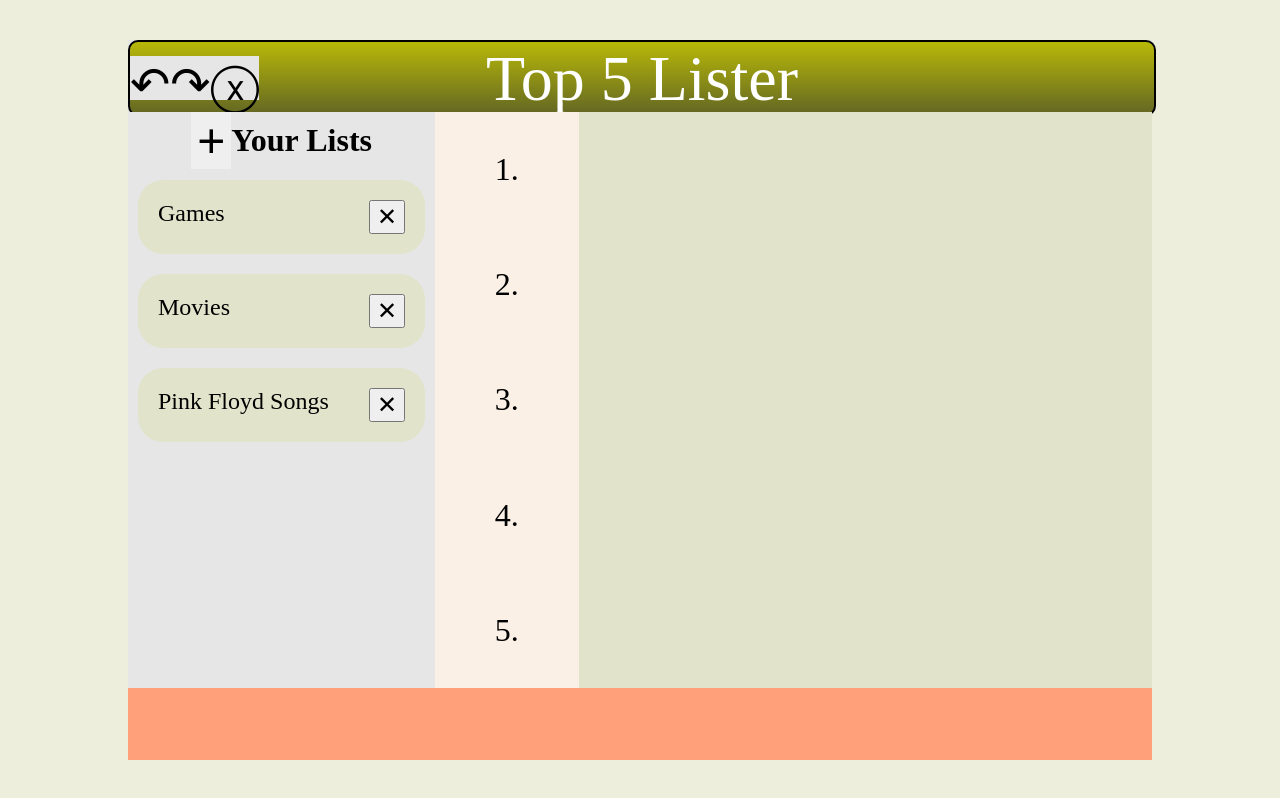
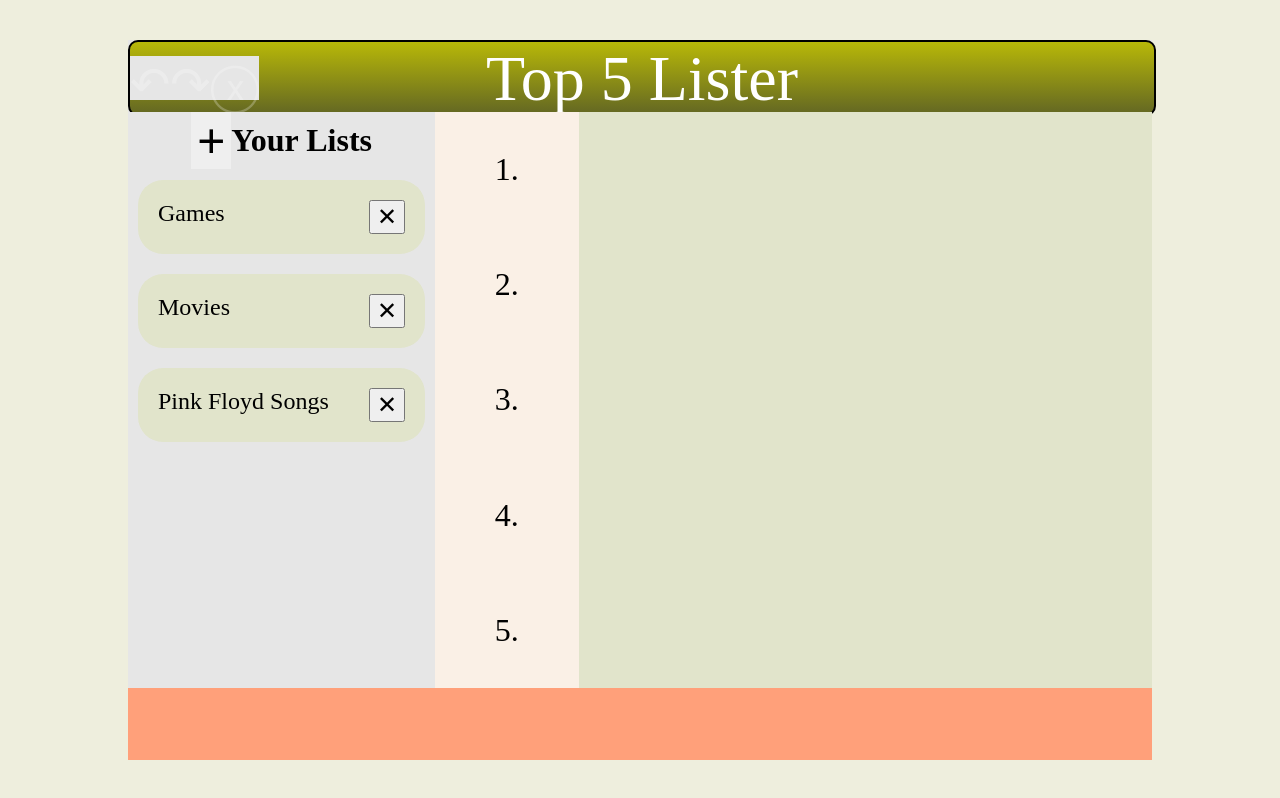
Before and after one commit to GeorgeChengsbu/CSE316_HW2, a React (Create React App) app: page / in a window 1280 px wide. Built offline with nearby package versions, Linux system fonts and the light colour scheme.

Commit message:
foolproofClose

```diff
--- a/src/App.css
+++ b/src/App.css
@@ -156,11 +156,18 @@ body {
   display:flex
 }
 
-.top5-button, .top5-button-disabled {
+.top5-button{
   font-size:36pt;
   border-width: 0px;
   float:left;
   color: black;
+  cursor: pointer;
+}
+.top5-button-disabled {
+  font-size:36pt;
+  border-width: 0px;
+  float:left;
+  color: white;
   cursor: pointer;
 }
 
--- a/src/App.js
+++ b/src/App.js
@@ -177,6 +177,7 @@ class App extends React.Component {
                 <Banner
                     title='Top 5 Lister'
                     closeCurrentListCall={this.closeCurrentList}
+                    currentList = {this.state.currentList}
                     />
                 <Sidebar
                     heading='Your Lists'
--- a/src/components/Banner.js
+++ b/src/components/Banner.js
@@ -3,12 +3,13 @@ import EditToolbar from "./EditToolbar";
 
 export default class Banner extends React.Component {
     render() {
-        const {closeCurrentListCall, title} = this.props;
+        const {closeCurrentListCall, title, currentList} = this.props;
         return (
             <div id="top5-banner">
                 {title}
                 <EditToolbar
                 closeCurrentListCallback = {closeCurrentListCall}
+                currentList = {currentList}
                 />
             </div>
         );
--- a/src/components/EditToolbar.js
+++ b/src/components/EditToolbar.js
@@ -3,16 +3,38 @@ import React from "react";
 export default class EditToolbar extends React.Component {
     render() {
         const {closeCurrentListCallback, currentList} = this.props;
+        if (currentList === null) {
             return (
                 <div id="edit-toolbar">
                     <div
                         id='undo-button'
-                    className="top5-button">
+                        className="top5-button-disabled">
                             &#x21B6;
                     </div>
                     <div
                         id='redo-button'
-                    className="top5-button">
+                        className="top5-button-disabled">
+                            &#x21B7;
+                    </div>
+                        <div
+                        id='close-button'
+                        className="top5-button-disabled">
+                        &#x24E7;
+                    </div>
+                </div>
+            )
+        }
+        else {
+            return (
+                <div id="edit-toolbar">
+                    <div
+                        id='undo-button'
+                        className="top5-button-disabled">
+                            &#x21B6;
+                    </div>
+                    <div
+                        id='redo-button'
+                        className="top5-button-disabled">
                             &#x21B7;
                     </div>
                         <div
@@ -25,3 +47,4 @@ export default class EditToolbar extends React.Component {
             )
         }
     }
+}
--- a/src/components/Workspace.js
+++ b/src/components/Workspace.js
@@ -1,5 +1,4 @@
 import React from "react";
-import Item from "./Item";
 
 export default class Workspace extends React.Component {
     render() {
--- a/src/components/jsTPS/jsTPS.js
+++ b/src/components/jsTPS/jsTPS.js
@@ -186,7 +186,7 @@ export default class jsTPS {
     }
 
     redoTransaction() {
-        if (this.hasTransactionToRedo()) {
+        if (hasTransactionToRedo()) {
             this.preformingRedo = true;
             let transaction = this.transactions[this.mostRecentTransaction + 1];
             transaction.redoTransaction();
```
Lines whose indentation alone changed are shown as unchanged.
